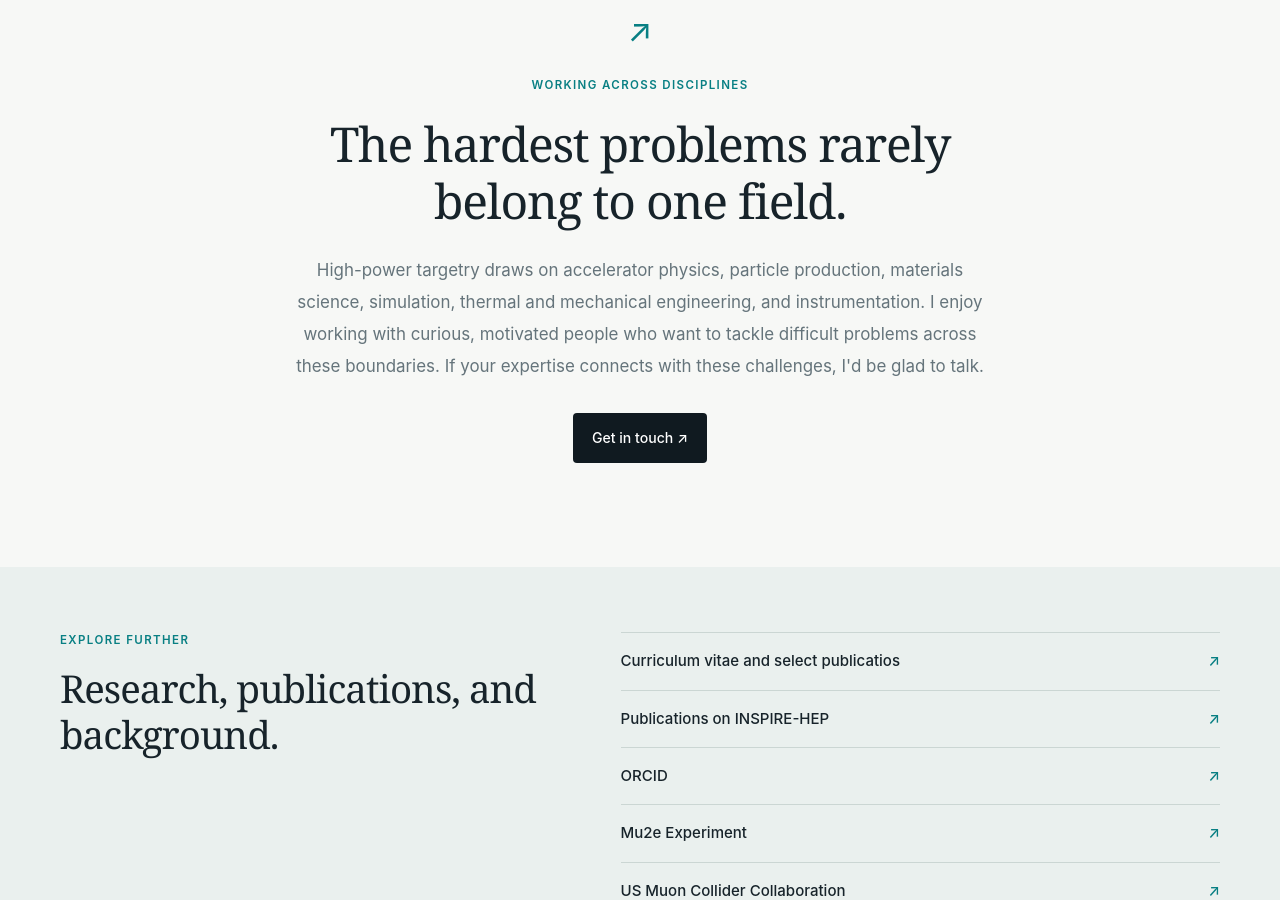
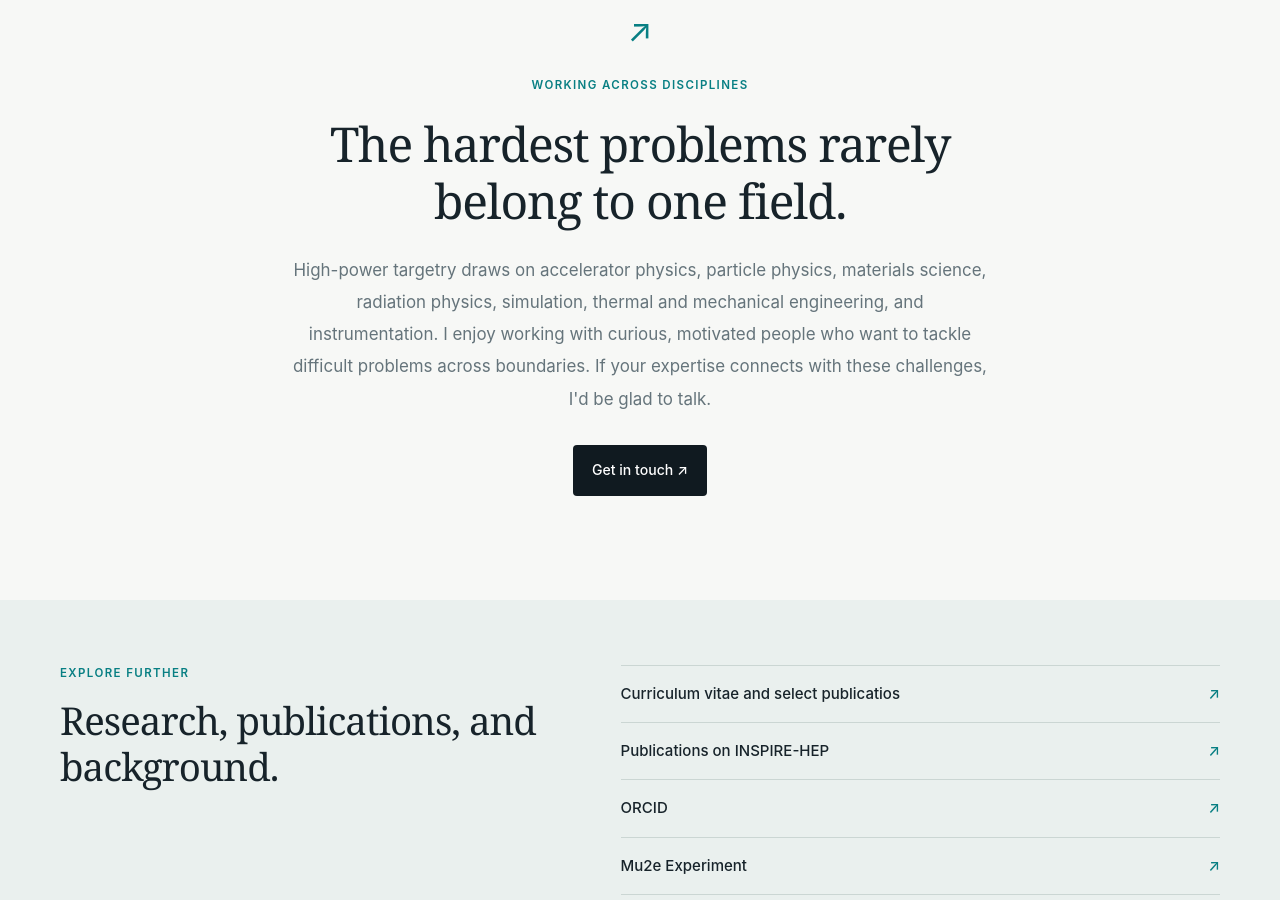
Before and after one commit to mhedges/mhedges.github.io, a Jekyll site: the page built from index.md, in a window 1280 px wide and 900 px high, scrolled down 2998 px. Built offline with Jekyll 4.4.1, drawn with Linux system fonts in a browser that asks for light colours.

Commit message:
mild editing

```diff
--- a/index.md
+++ b/index.md
@@ -148,11 +148,11 @@ description: High-power targetry, beam instrumentation, and precision particle p
   <div class="section-kicker">WORKING ACROSS DISCIPLINES</div>
   <h2>The hardest problems rarely belong to one field.</h2>
   <p class="collaboration-copy">
-    High-power targetry draws on accelerator physics, particle production,
-    materials science, simulation, thermal and mechanical engineering, and
-    instrumentation. I enjoy working with curious, motivated people who want
-    to tackle difficult problems across these boundaries. If your expertise
-    connects with these challenges, I'd be glad to talk.
+    High-power targetry draws on accelerator physics, particle physics,
+    materials science, radiation physics, simulation, thermal and mechanical
+    engineering, and instrumentation. I enjoy working with curious, motivated
+    people who want to tackle difficult problems across boundaries. If
+    your expertise connects with these challenges, I'd be glad to talk.
   </p>
   <a class="button button-dark" href="mailto:mhedges@fnal.gov">Get in touch ↗</a>
 </section>
```
